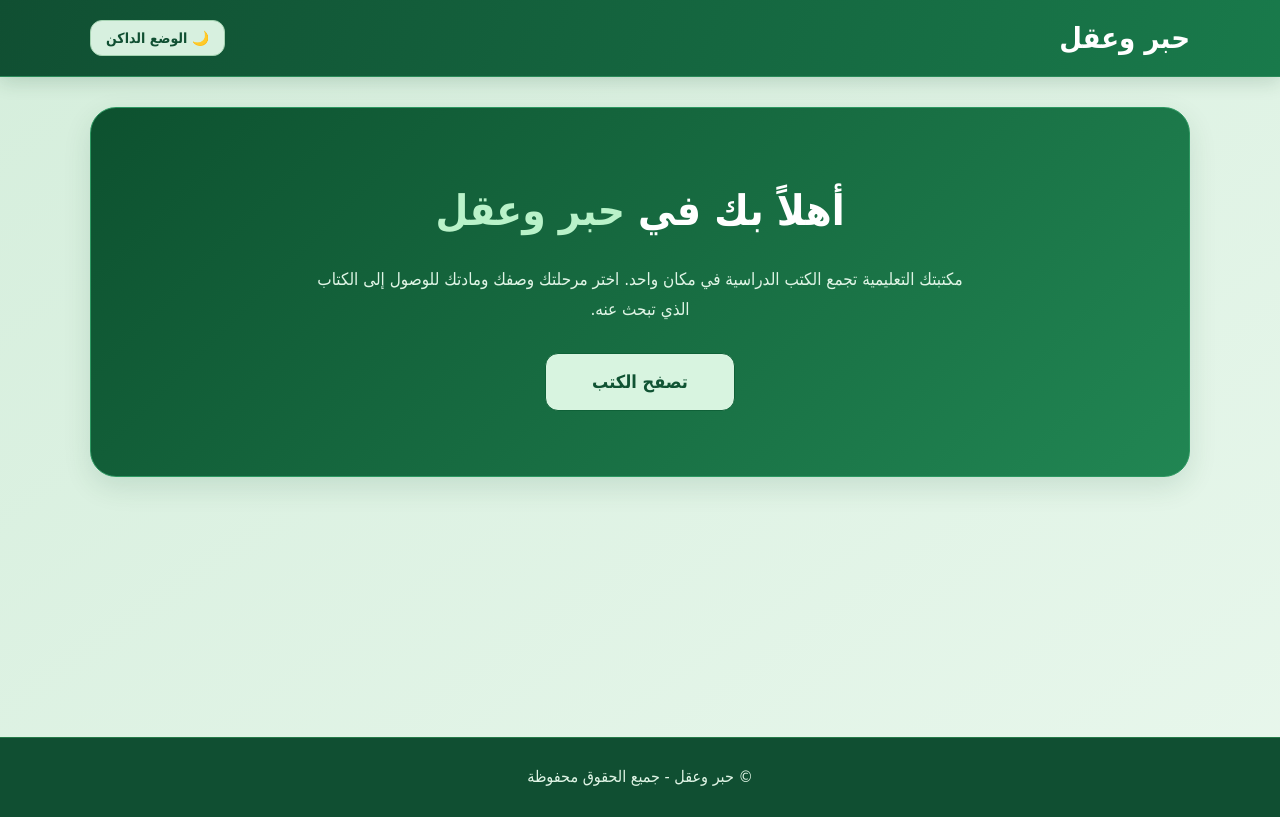
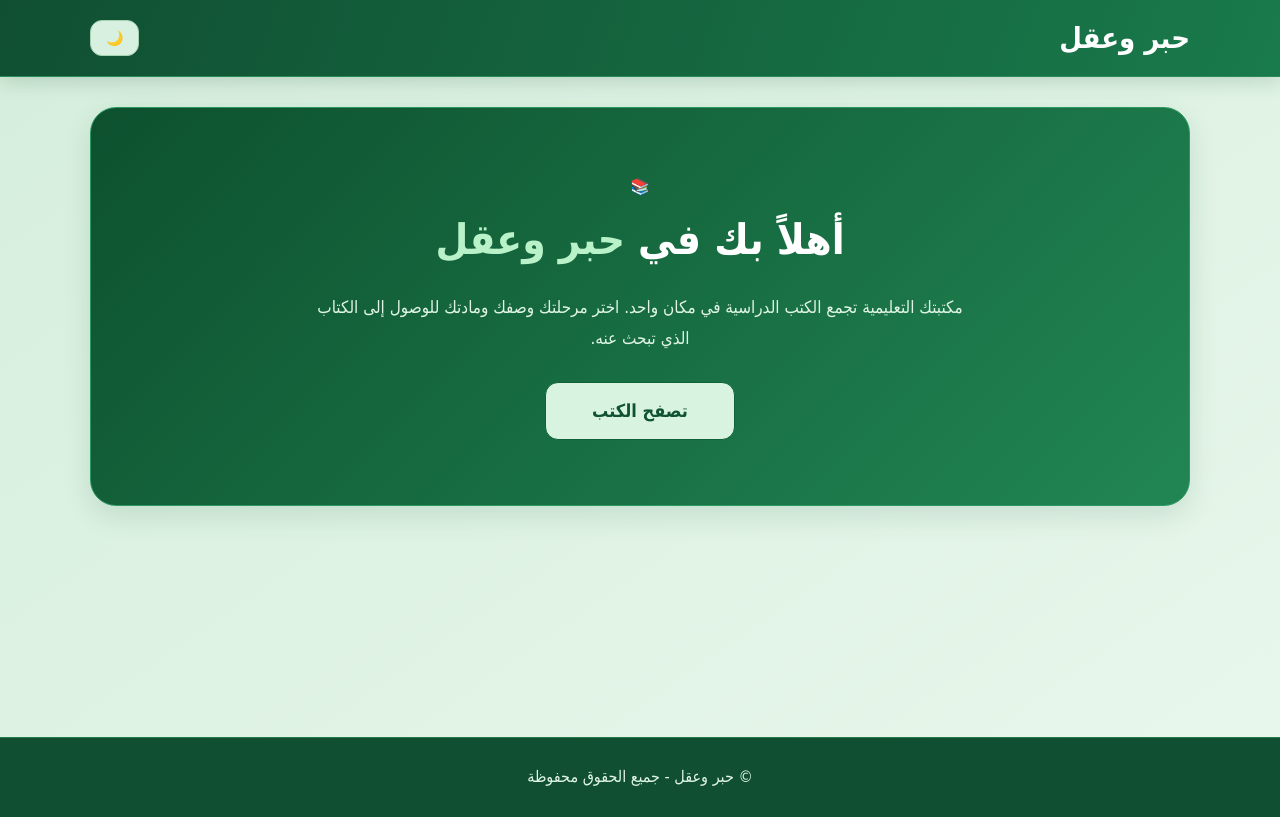
Before and after one commit to youssefalsemary101-cmd/hibr-wa-aql-library, a plain HTML site: page index.html in a window 1280 px wide. Drawn offline with nearby package versions, Linux system fonts and the light colour scheme; no server answers.

Commit message:
Update theme color and improve theme toggle script

```diff
--- a/index.html
+++ b/index.html
@@ -4,10 +4,19 @@
 <head>
   <meta charset="UTF-8">
   <meta name="viewport" content="width=device-width, initial-scale=1.0">
-  <meta name="theme-color" content="#248B52">
+  <meta name="theme-color" content="#F5F9F6">
   <title>حبر وعقل | المكتبة التعليمية</title>
-  <link rel="stylesheet" href="style.css?v=8">
+  <link rel="stylesheet" href="style.css?v=9">
+
+  <script>
+    try {
+      if (localStorage.getItem("hibr-theme") === "dark") {
+        document.documentElement.classList.add("dark-mode");
+      }
+    } catch (error) {}
+  </script>
 </head>
+
 <body>
 
   <header>
@@ -19,8 +28,10 @@
         type="button"
         id="theme-toggle"
         class="theme-toggle"
+        aria-label="تغيير الوضع"
+        title="تغيير الوضع"
       >
-        🌙 الوضع الداكن
+        🌙
       </button>
 
     </div>
@@ -32,6 +43,8 @@
     <section id="home" class="container main-section">
 
       <div class="home-content">
+
+        <div class="home-icon">📚</div>
 
         <h1 class="section-title">
           أهلاً بك في <span>حبر وعقل</span>
@@ -55,11 +68,7 @@
     </section>
 
     <!-- المكتبة التعليمية -->
-    <section
-      class="main-section container"
-      id="library"
-      hidden
-    >
+    <section class="main-section container" id="library" hidden>
 
       <div id="wizard">
 
@@ -75,9 +84,7 @@
 
         <div id="wizard-content">
 
-          <h1 class="section-title">
-            اختر المرحلة الدراسية
-          </h1>
+          <h1 class="section-title">اختر المرحلة الدراسية</h1>
 
           <p class="section-description">
             حدد المرحلة التعليمية للبدء.
@@ -109,12 +116,10 @@
 
       </div>
 
-      <!-- البحث -->
+      <!-- البحث عن الكتب -->
       <div id="book-search-area" hidden>
 
-        <h2 class="section-title">
-          ابحث عن كتاب
-        </h2>
+        <h2 class="section-title">ابحث عن كتاب</h2>
 
         <input
           type="search"
@@ -122,10 +127,7 @@
           placeholder="ابحث باسم الكتاب أو المادة..."
         >
 
-        <div
-          id="search-results"
-          class="books-grid"
-        ></div>
+        <div id="search-results" class="books-grid"></div>
 
       </div>
 
@@ -150,13 +152,15 @@
 
   <script src="script.js?v=4"></script>
 
-  <!-- إظهار المكتبة عند الضغط على تصفح الكتب -->
+  <!-- الشاشة الرئيسية -->
   <script>
     document.addEventListener("DOMContentLoaded", function () {
 
       const browseButton = document.getElementById("browse-books");
       const home = document.getElementById("home");
       const library = document.getElementById("library");
+
+      if (browseButton && home && library) {
 
         browseButton.addEventListener("click", function (event) {
 
@@ -172,37 +176,67 @@
 
         });
 
+      }
+
     });
   </script>
 
+  <!-- الوضع الفاتح والداكن -->
   <script>
     document.addEventListener("DOMContentLoaded", function () {
 
       const themeButton = document.getElementById("theme-toggle");
 
+      if (!themeButton) return;
+
       function applyTheme(theme) {
-      if (theme === "dark") {
-        document.body.classList.add("dark-mode");
-        themeButton.textContent = "☀️ الوضع الفاتح";
-      } else {
-        document.body.classList.remove("dark-mode");
-        themeButton.textContent = "🌙 الوضع الداكن";
-      }
+
+        document.documentElement.classList.toggle(
+          "dark-mode",
+          theme === "dark"
+        );
+
+        document.body.classList.toggle(
+          "dark-mode",
+          theme === "dark"
+        );
+
+        themeButton.textContent =
+          theme === "dark" ? "☀️" : "🌙";
+
+        themeButton.setAttribute(
+          "aria-label",
+          theme === "dark" ? "تفعيل الوضع الفاتح" : "تفعيل الوضع الداكن"
+        );
+
+        document.querySelector('meta[name="theme-color"]')
+          ?.setAttribute(
+            "content",
+            theme === "dark" ? "#101A16" : "#F5F9F6"
+          );
+
       }
 
-    const savedTheme = localStorage.getItem("hibr-theme") || "light";
+      let savedTheme = "light";
+
+      try {
+        savedTheme = localStorage.getItem("hibr-theme") || "light";
+      } catch (error) {}
 
       applyTheme(savedTheme);
 
       themeButton.addEventListener("click", function () {
 
-      const isDark = document.body.classList.contains("dark-mode");
+        const nextTheme =
+          document.documentElement.classList.contains("dark-mode")
+            ? "light"
+            : "dark";
 
-      const newTheme = isDark ? "light" : "dark";
+        try {
+          localStorage.setItem("hibr-theme", nextTheme);
+        } catch (error) {}
 
-      localStorage.setItem("hibr-theme", newTheme);
-
-      applyTheme(newTheme);
+        applyTheme(nextTheme);
 
       });
 
```
Lines whose indentation alone changed are shown as unchanged.
